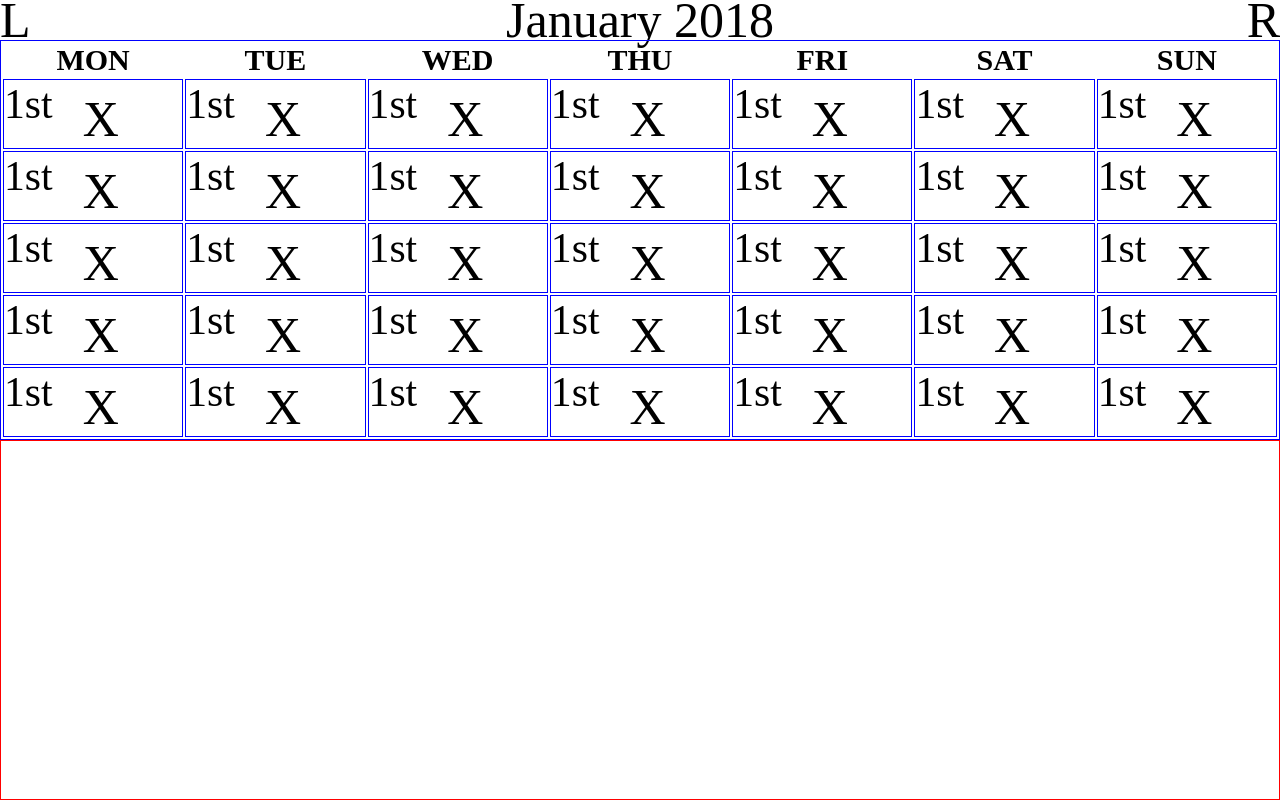
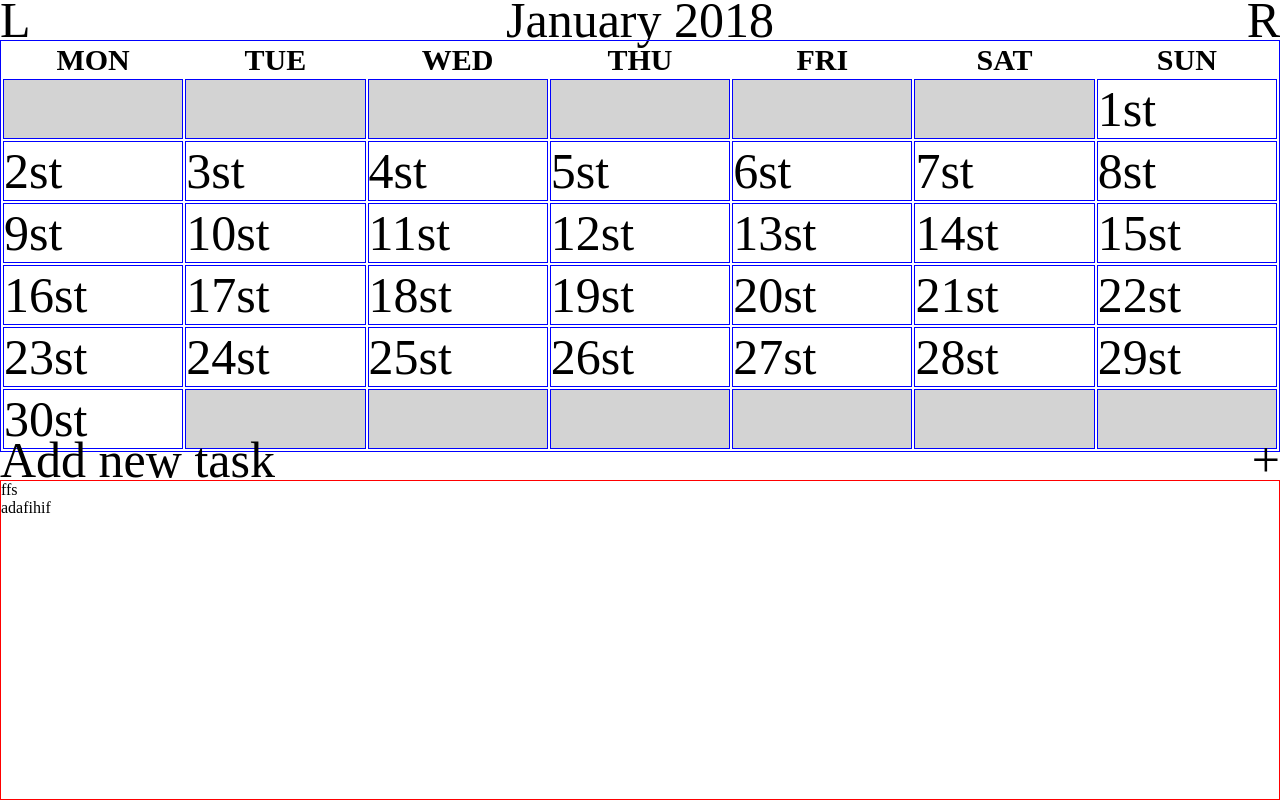
Before and after one commit to Pirsanth/Journal, a plain HTML site: page neigh.html in a window 1280 px wide. Drawn offline with nearby package versions, Linux system fonts and the light colour scheme.

Commit message:
client features added so far

```diff
--- a/main.js
+++ b/main.js
@@ -35,7 +35,7 @@ makeBlankCells(remaining);
 return string + "</tr>"
 
 function makeBlankCells(numberOfBlanks){
-  if(totalTally%7 === 0){
+  if(totalTally%7 === 0 && totalTally !== 0){
     string += "</tr><tr>";
   }
 
@@ -58,15 +58,24 @@ function makeDayCells(){
 
 
 function appendCalendar(){
+     let element = document.querySelector('[data="calendar"]')
+
 
     var string = "{{#calendar this}}<td {{{class}}} > {{value}}</td>{{/calendar}}";
 
     var compiledFunction = Handlebars.compile(string);
 
     var context = new monthObject(08, 2018);
-    console.log(x = compiledFunction(context));
 
+
+    element.innerHTML = compiledFunction(context)
+
+/*    x = document.createElement("li");
+    x.appendChild(document.createTextNode("NEIGH"));
+    element.appendChild(x)
+
+    console.log(element.innerHTML)
+*/
 }
 
 appendCalendar();
-//not supposed to be here
--- a/neigh.html
+++ b/neigh.html
@@ -20,7 +20,7 @@
 </div>
 <div class="calendar">
       <table>
-        <thead data="calendar">
+        <thead>
           <tr>
             <th>MON</th>
             <th>TUE</th>
@@ -31,26 +31,24 @@
             <th>SUN</th>
           </tr>
         </thead>
-        <tbody>
-          <tr>
-            <td><sup>1st</sup>X</td><td><sup>1st</sup>X</td><td><sup>1st</sup>X</td><td><sup>1st</sup>X</td><td><sup>1st</sup>X</td><td><sup>1st</sup>X</td><td><sup>1st</sup>X</td>
-          </tr>
-          <tr>
-            <td><sup>1st</sup>X</td><td><sup>1st</sup>X</td><td><sup>1st</sup>X</td><td><sup>1st</sup>X</td><td><sup>1st</sup>X</td><td><sup>1st</sup>X</td><td><sup>1st</sup>X</td>
-          </tr>
-          <tr>
-            <td><sup>1st</sup>X</td><td><sup>1st</sup>X</td><td><sup>1st</sup>X</td><td><sup>1st</sup>X</td><td><sup>1st</sup>X</td><td><sup>1st</sup>X</td><td><sup>1st</sup>X</td>
-          </tr>
-          <tr>
-            <td><sup>1st</sup>X</td><td><sup>1st</sup>X</td><td><sup>1st</sup>X</td><td><sup>1st</sup>X</td><td><sup>1st</sup>X</td><td><sup>1st</sup>X</td><td><sup>1st</sup>X</td>
-          </tr>
-          <tr>
-            <td><sup>1st</sup>X</td><td><sup>1st</sup>X</td><td><sup>1st</sup>X</td><td><sup>1st</sup>X</td><td><sup>1st</sup>X</td><td><sup>1st</sup>X</td><td><sup>1st</sup>X</td>
-          </tr>
+        <tbody data="calendar">
+
         </tbody>
       </table>
 </div>
-<div class="sidebar">
+<div class="add-container">
+<div class="">
+  Add new task
+</div>
+<div class="">
+  +
+</div>
+</div>
+<div class="tasklist">
+  <ul>
+    <li>ffs</li>
+    <li>adafihif</li>
+  </ul>
 </div>
 </body>
 <script src="./external/handlebars-v4.0.11.js" charset="utf-8"></script>
--- /dev/null
+++ b/ss.css
@@ -0,0 +1,4 @@
+ul{
+  list-style-type: none;
+  padding: 0;
+}
--- a/styles.css
+++ b/styles.css
@@ -19,7 +19,6 @@ body{
   font-size: 50px;
   height: 5%;
   align-items: center;
-
 }
 .cover{
   display: none;
@@ -58,15 +57,19 @@ td{
     border: 1px blue solid;
     font-size: 50px;
 }
-td sup {
-  margin-right: 30px;
+.blank {
+  background: lightgrey;
 }
-.sidebar{
+.add-container{
+  width: 100%;
+  height: 5%;
+  font-size: 50px;
+  display: flex;
+  align-items: center;
+  justify-content: space-between;
+}
+.tasklist{
   width: 100%;
   border: 1px red solid;
-  height: 45%;
+  height: 40%;
 }
-td:hover{
-  transform: scale(2.0);
-  cursor: pointer;
-}
```
Also changed, not shown: ne.html (added, +16 -0 lines).
